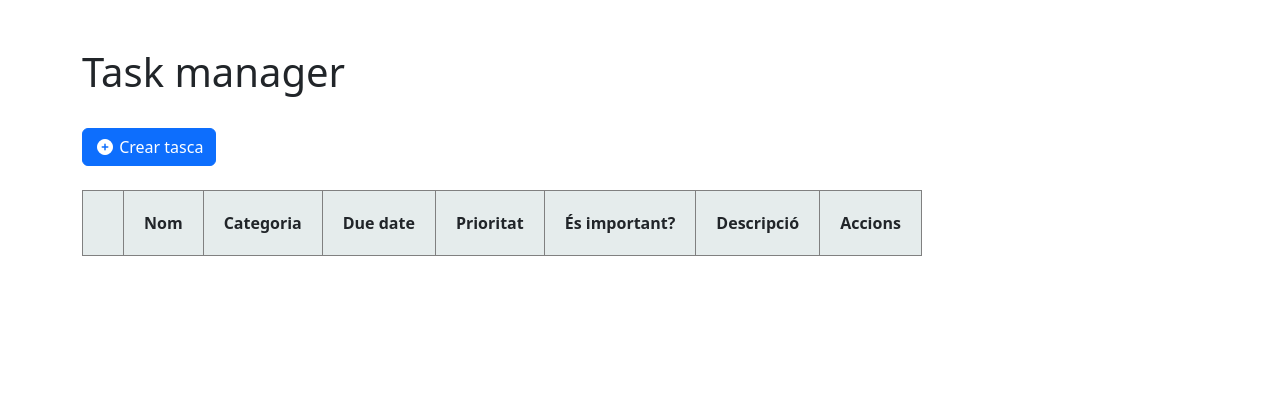
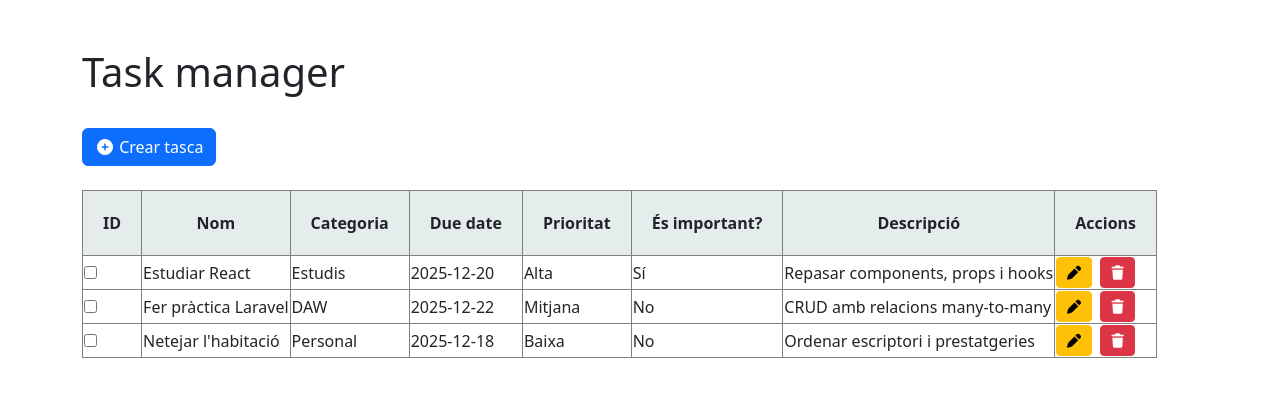
Before and after one commit to aaroncano2006/react_task_manager, a React (Vite) app: page / in a window 1280 px wide. Shown: the top 396 px of the page. Built offline with nearby package versions, Linux system fonts and the light colour scheme.

Commit message:
Array faker amb dades de prova per testejar la visualització del llistat.

```diff
--- a/src/App.jsx
+++ b/src/App.jsx
@@ -2,7 +2,41 @@ import { useState } from "react";
 import reactLogo from "./assets/react.svg";
 import viteLogo from "/vite.svg";
 import Button from "./components/Button";
+import Link from "./components/Link";
 import Input from "./components/Input";
+import Select from "./components/Select";
+import Textarea from "./components/Textarea";
+
+const faker = [
+  {
+    id: 1,
+    nom: "Estudiar React",
+    categoria: "Estudis",
+    dueDate: "2025-12-20",
+    prioritat: "Alta",
+    important: true,
+    descripcio: "Repasar components, props i hooks",
+  },
+  {
+    id: 2,
+    nom: "Fer pràctica Laravel",
+    categoria: "DAW",
+    dueDate: "2025-12-22",
+    prioritat: "Mitjana",
+    important: false,
+    descripcio: "CRUD amb relacions many-to-many",
+  },
+  {
+    id: 3,
+    nom: "Netejar l'habitació",
+    categoria: "Personal",
+    dueDate: "2025-12-18",
+    prioritat: "Baixa",
+    important: false,
+    descripcio: "Ordenar escriptori i prestatgeries",
+  },
+];
+
 
 function App() {
   return (
@@ -13,16 +47,16 @@ function App() {
         </div>
 
         <div className="row-3 mb-4">
-          <Button bootstrap="btn btn-primary">
+          <Link href="views/form.html" bootstrap="btn btn-primary">
             <i className="fa-solid fa-circle-plus"></i> Crear tasca
-          </Button>
+          </Link>
         </div>
 
         <div className="row-3">
           <table className="table-bordered">
             <thead>
               <tr>
-                <th></th>
+                <th>ID</th>
                 <th>Nom</th>
                 <th>Categoria</th>
                 <th>Due date</th>
@@ -33,8 +67,29 @@ function App() {
               </tr>
             </thead>
             <tbody>
-              <tr></tr>
-            </tbody>
+  {faker.map((tasca) => (
+    <tr key={tasca.id}>
+      <td>
+        <input type="checkbox" />
+      </td>
+      <td>{tasca.nom}</td>
+      <td>{tasca.categoria}</td>
+      <td>{tasca.dueDate}</td>
+      <td>{tasca.prioritat}</td>
+      <td>{tasca.important ? "Sí" : "No"}</td>
+      <td>{tasca.descripcio}</td>
+      <td>
+        <Button bootstrap="btn btn-sm btn-warning me-2">
+          <i className="fa-solid fa-pen"></i>
+        </Button>
+        <Button bootstrap="btn btn-sm btn-danger">
+          <i className="fa-solid fa-trash"></i>
+        </Button>
+      </td>
+    </tr>
+  ))}
+</tbody>
+
           </table>
         </div>
       </div>
```
